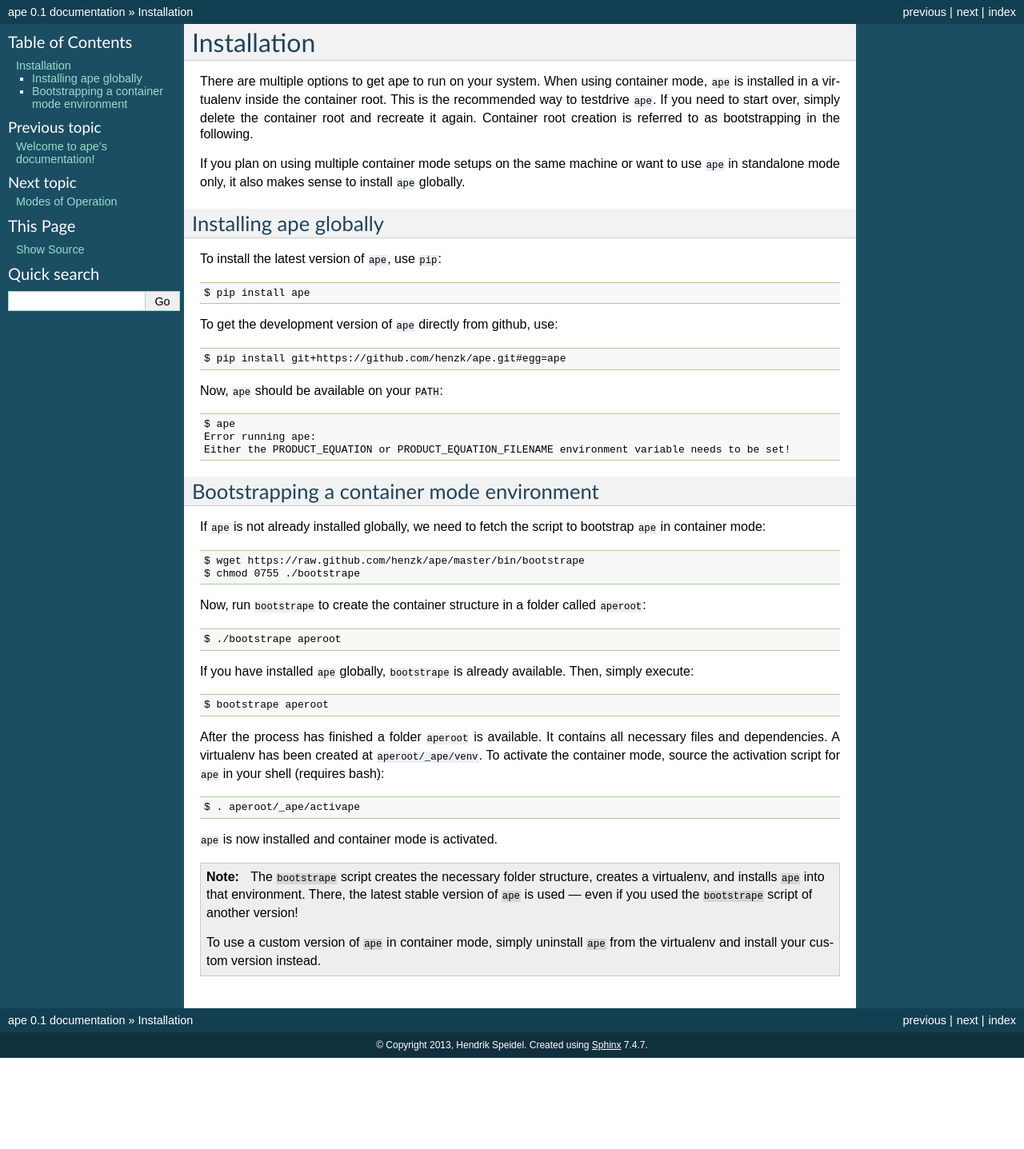
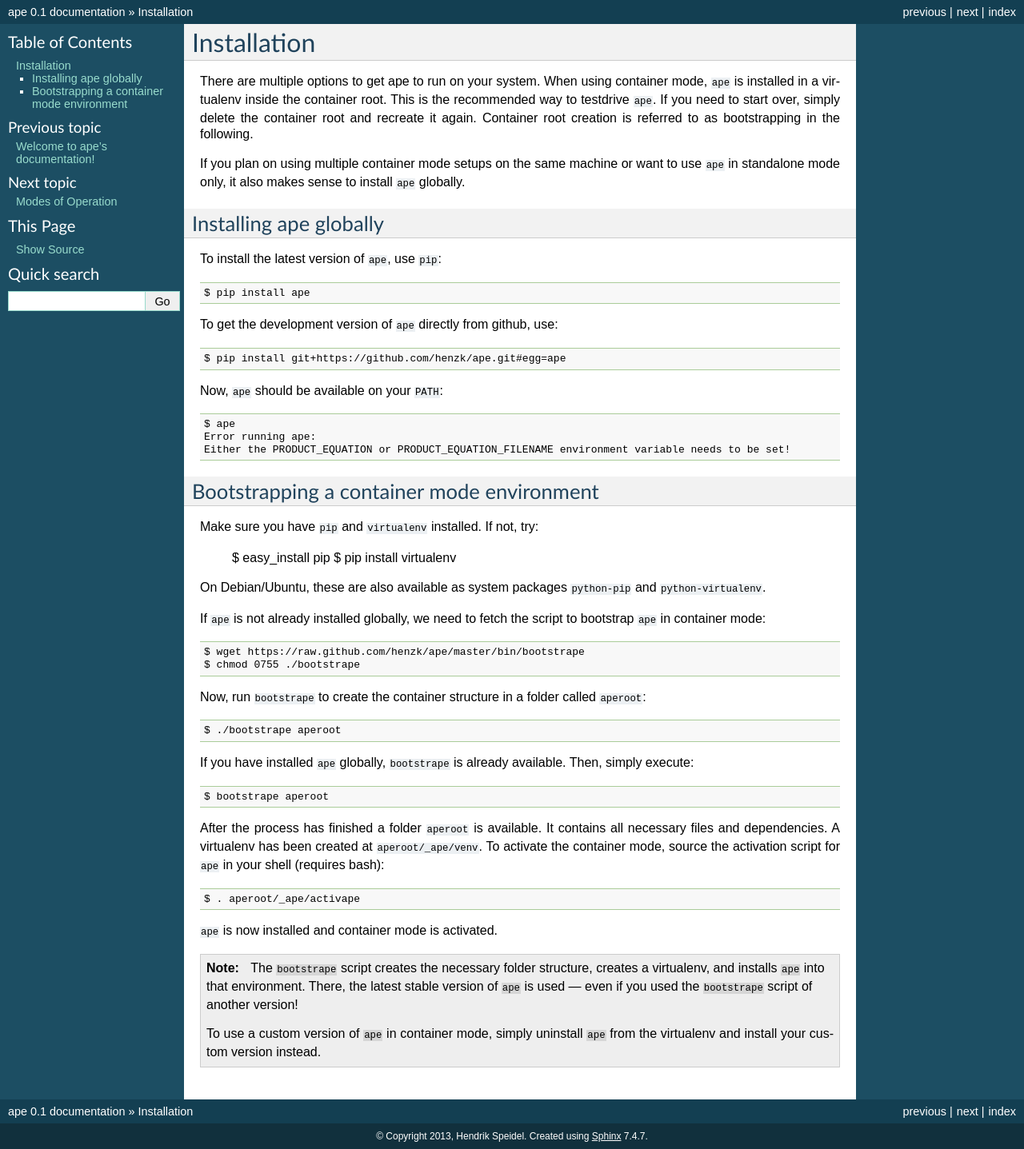
Before and after one commit to henzk/ape, a Sphinx documentation site: the page built from docs/install.rst, in a window 1280 px wide. Shown: the whole page at 80% size. Built offline with Sphinx 7.4.7, drawn with Linux system fonts in a browser that asks for light colours; formulas are drawn with MathJax 3; the version number is read from the project's files by our own code; before the commit the page ends 1323 px from its top, so only the background shows below that.

Commit message:
docs: added notice that pip and virtualenv are required

```diff
--- a/docs/install.rst
+++ b/docs/install.rst
@@ -33,6 +33,14 @@ Now, ``ape`` should be available on your ``PATH``::
 Bootstrapping a container mode environment
 ==============================================
 
+Make sure you have ``pip`` and ``virtualenv`` installed.
+If not, try:
+
+    $ easy_install pip
+    $ pip install virtualenv
+
+On Debian/Ubuntu, these are also available as system packages ``python-pip`` and ``python-virtualenv``.
+
 If ``ape`` is not already installed globally, we need to fetch the script to bootstrap ``ape`` in container mode::
 
     $ wget https://raw.github.com/henzk/ape/master/bin/bootstrape
```
